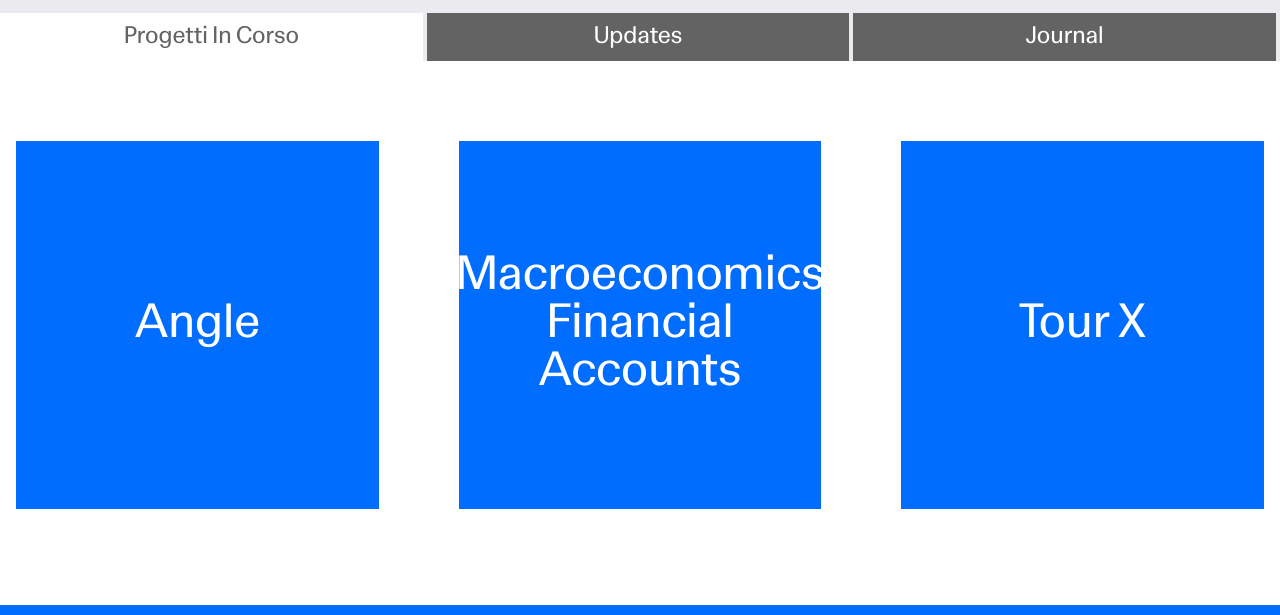
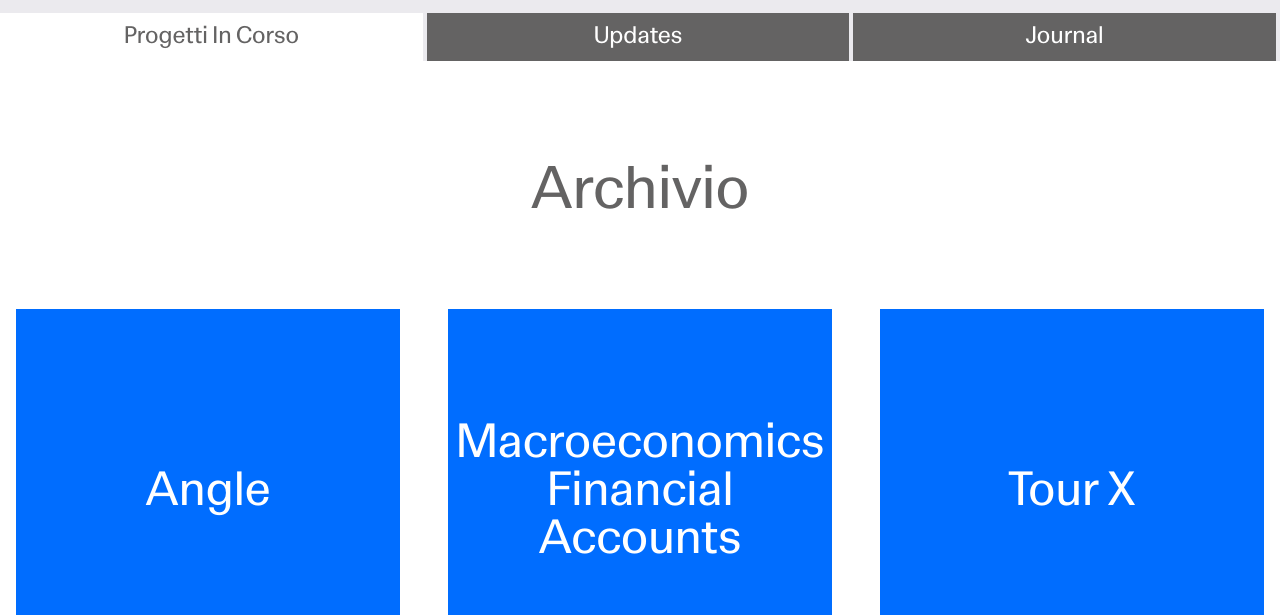
Before and after one commit to claudiopome/skills-together-website, a website built with Vite: page progetti.html in a window 1280 px wide. Shown: the part 83-698 px from the top of the page. Built offline with nearby package versions, Linux system fonts and the light colour scheme.

Commit message:
fix progetti.

```diff
--- a/progetti.html
+++ b/progetti.html
@@ -80,11 +80,11 @@
         </li>
     </ul>
 </nav>
-<section class="block container mx-auto bg-white text-dark-gray px-4 md:hidden">
-    <h1 class="text-4xl lg:text-6xl pt-10 lg:pt-24  text-center">Progetti</h1>
+<section class="block container mx-auto bg-white text-dark-gray px-4">
+    <h1 class="text-4xl lg:text-6xl pt-10 lg:pt-24 text-center text-center">Archivio</h1>
 </section>
 
-<section class="container mx-auto md:grid md:gap-x-20 md:gap-y-12 lg:grid-cols-3 pt-10 lg:pt-20 pb-24 px-4">
+<section class="container mx-auto grid gap-x-12 gap-y-12 lg:grid-cols-3 pt-10 lg:pt-20 pb-24 px-4">
     <a href="single.html" class="flex justify-center items-center text-center text-3xl xl:text-5xl text-white bg-blue hover:bg-yellow px-20 py-28">Angle</a>
     <a href="single.html" class="flex justify-center items-center text-center text-3xl xl:text-5xl text-white bg-blue hover:bg-yellow px-5 py-28">Macroeconomics Financial Accounts</a>
     <a href="single.html" class="flex justify-center items-center text-center text-3xl xl:text-5xl text-white bg-blue hover:bg-yellow px-20 py-28">Tour X</a>
```
